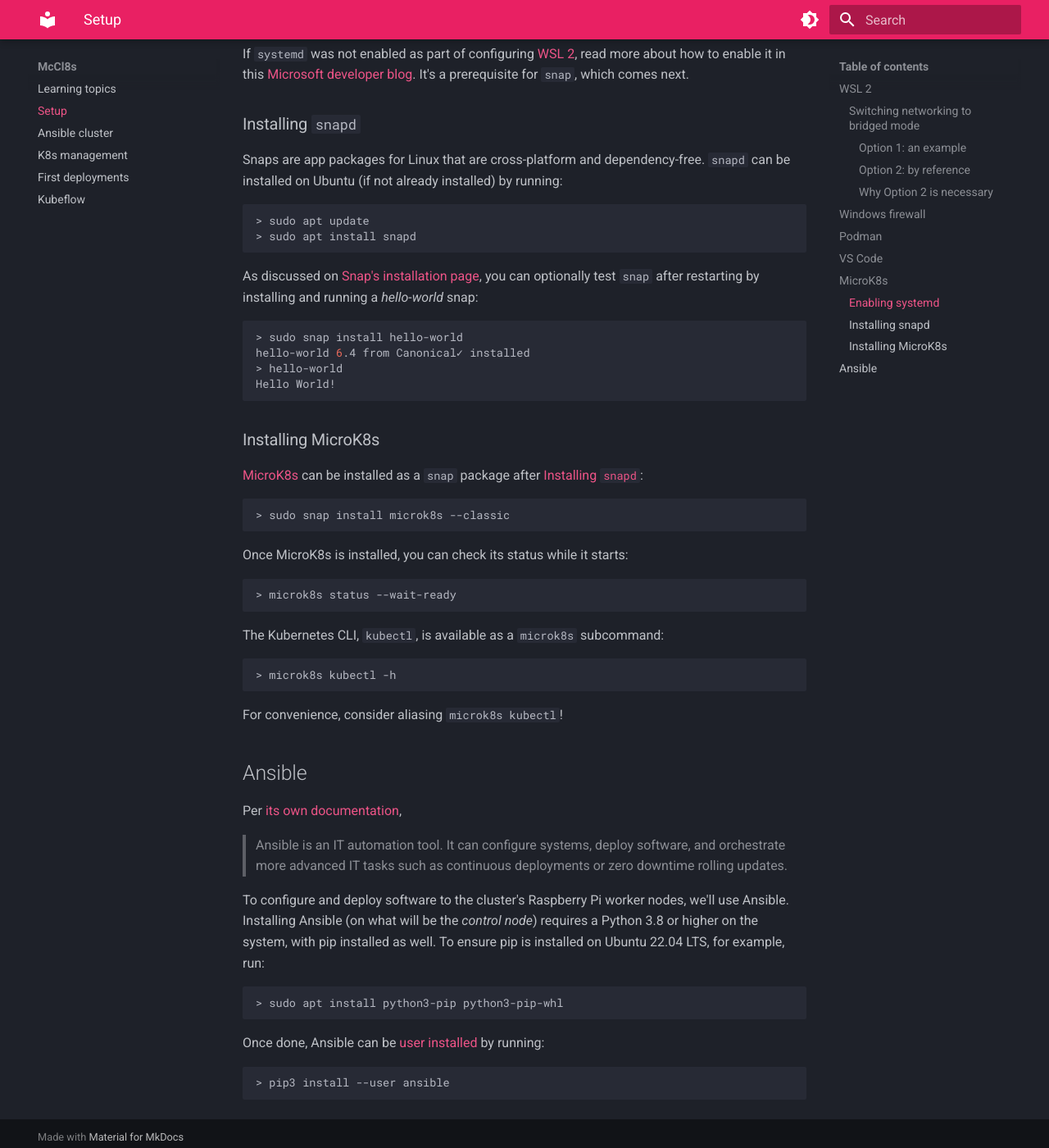
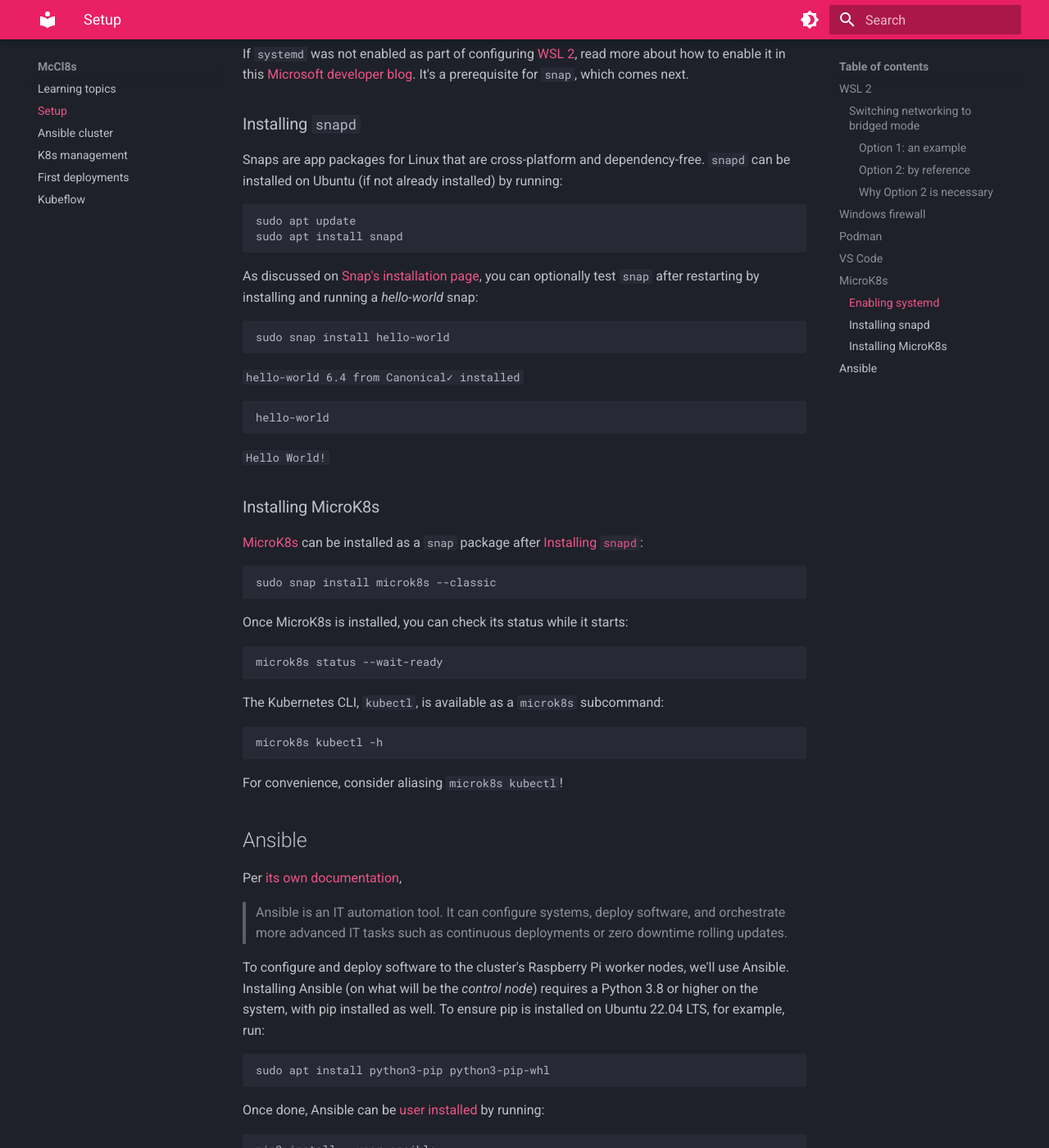
Before and after one commit to McClunatic/k8s-learning, an MkDocs documentation site: the page built from docs/setup.md, in a window 1280 px wide and 1400 px high, scrolled down 2927 px. Shown: the whole window at 82% size. Built offline with MkDocs 1.6.1 and Material for MkDocs 9.7.7, drawn with Linux system fonts in a browser that asks for light colours; some of the changed text lies outside the part shown.

Commit message:
Remove prompt characters from shell code blocks

````diff
--- a/docs/setup.md
+++ b/docs/setup.md
@@ -103,9 +103,9 @@
 official repositories. It can be installed in Ubuntu as follows:
 
 ```shell
-> # Ubuntu 20.10 and newer
-> sudo apt-get -y update
-> sudo apt-get -y install podman
+# Ubuntu 20.10 and newer
+sudo apt-get -y update
+sudo apt-get -y install podman
 ```
 
 ## VS Code
@@ -145,8 +145,8 @@
 `snapd` can be installed on Ubuntu (if not already installed) by running:
 
 ```shell
-> sudo apt update
-> sudo apt install snapd
+sudo apt update
+sudo apt install snapd
 ```
 
 As discussed on
@@ -155,11 +155,16 @@
 a *hello-world* snap:
 
 ```shell
-> sudo snap install hello-world
-hello-world 6.4 from Canonical✓ installed
-> hello-world
-Hello World!
+sudo snap install hello-world
 ```
+
+`hello-world 6.4 from Canonical✓ installed`
+
+```shell
+hello-world
+```
+
+`Hello World!`
 
 ### Installing MicroK8s
 
@@ -167,19 +172,19 @@
 package after [Installing `snapd`](#installing-snapd):
 
 ```shell
-> sudo snap install microk8s --classic
+sudo snap install microk8s --classic
 ```
 
 Once MicroK8s is installed, you can check its status while it starts:
 
 ```shell
-> microk8s status --wait-ready
+microk8s status --wait-ready
 ```
 
 The Kubernetes CLI, `kubectl`, is available as a `microk8s` subcommand:
 
 ```shell
-> microk8s kubectl -h
+microk8s kubectl -h
 ```
 
 For convenience, consider aliasing `microk8s kubectl`!
@@ -199,7 +204,7 @@
 ensure pip is installed on Ubuntu 22.04 LTS, for example, run:
 
 ```shell
-> sudo apt install python3-pip python3-pip-whl
+sudo apt install python3-pip python3-pip-whl
 ```
 
 Once done, Ansible can be
@@ -207,5 +212,5 @@
 by running:
 
 ```shell
-> pip3 install --user ansible
+pip3 install --user ansible
 ```
````
Also changed, not shown: docs/ansible_cluster.md (+7 -7 lines), docs/first_deployments.md (+15 -15 lines), docs/k8s_management.md (+4 -4 lines), docs/kubeflow.md (+7 -7 lines).
